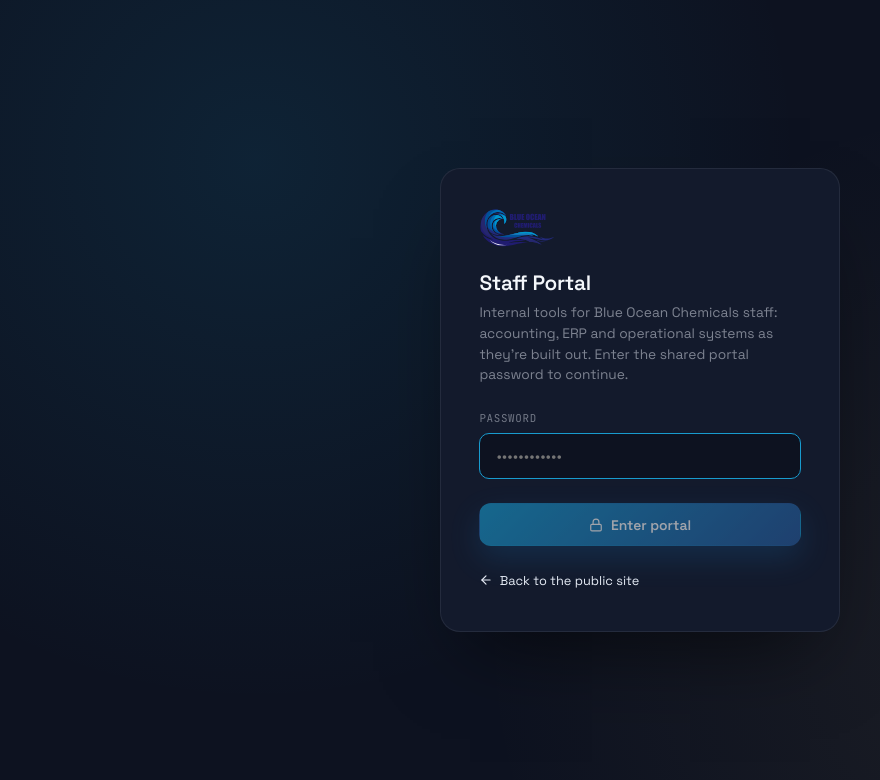
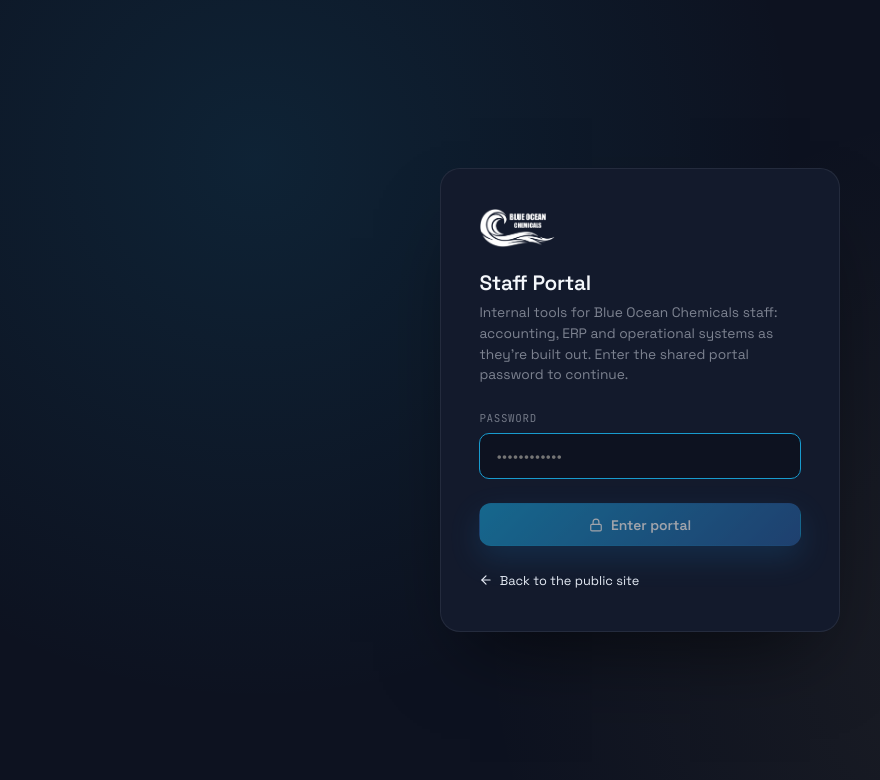
Before and after one commit to 83Gh0st/Blueocean-, a Next.js app: page /internal/login in a window 1280 px wide. Shown: the top 780 px of the page, without its empty margins (0-880 px from the left). Built offline with nearby package versions, Linux system fonts and the light colour scheme.

Commit message:
logo update

```diff
--- a/components/Logo.tsx
+++ b/components/Logo.tsx
@@ -11,7 +11,7 @@
 
 const ICON_SRC = {
   color: "/brand/logo-color.svg",
-  white: "/brand/logo-color.svg",
+  white: "/brand/logo-white.png",
 };
 
 /**
```
